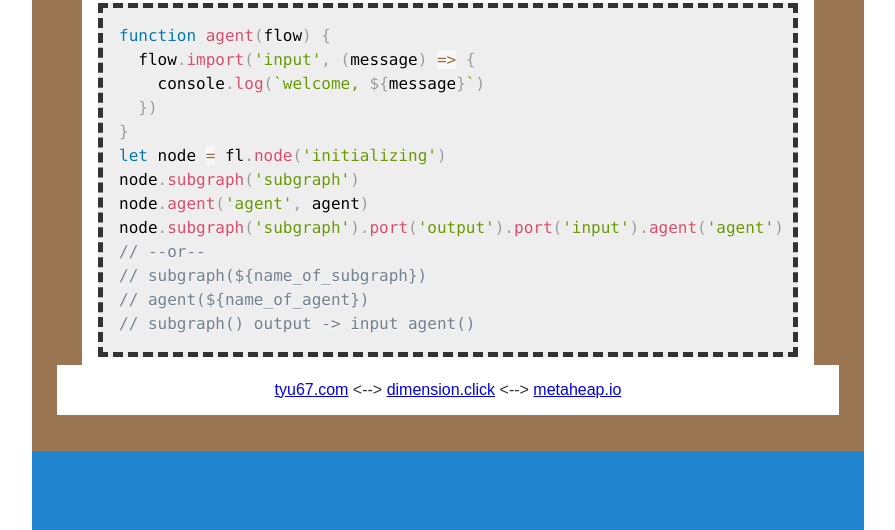
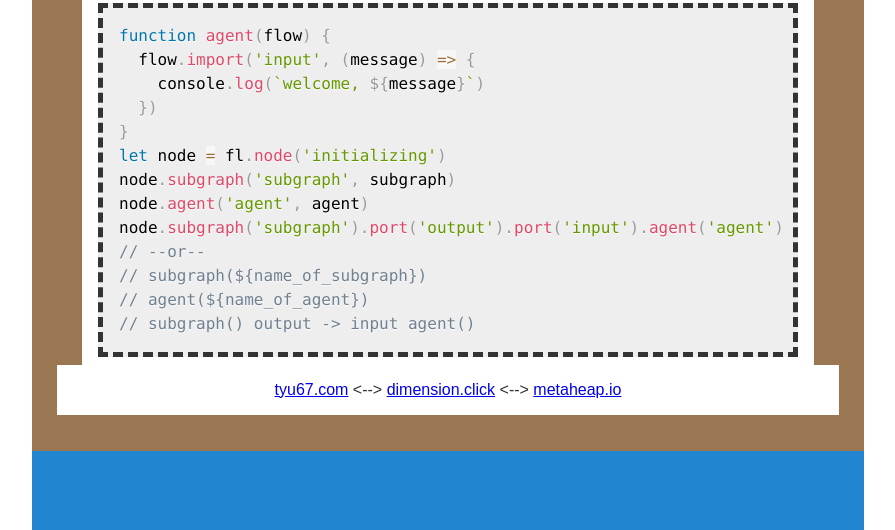
Before and after one commit to trabur/frontend-loop, a plain HTML site: page index.html in a window 1280 px wide and 2400 px high. Shown: the part 768-1298 px from the top of the page, without its empty margins (192-1087 px from the left). Drawn offline with nearby package versions, Linux system fonts and the light colour scheme.

Commit message:
subgraph

```diff
--- a/index.html
+++ b/index.html
@@ -38,7 +38,7 @@
   })
 }
 let node = fl.node('initializing')
-node.subgraph('subgraph')
+node.subgraph('subgraph', subgraph)
 node.agent('agent', agent)
 node.subgraph('subgraph').port('output').port('input').agent('agent')
 // --or--
```
